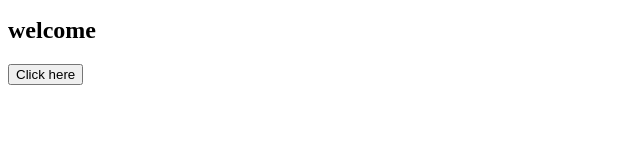
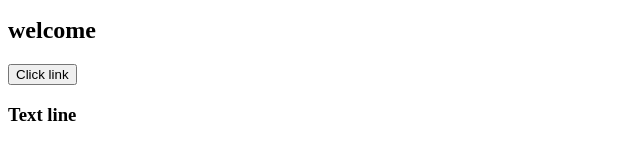
Before and after one commit to amozhi399/arulmozhi, a plain HTML site: page index.html in a window 1280 px wide. Shown: the part 162-322 px from the top of the page, 0-640 px from the left. Drawn offline with Linux system fonts and the light colour scheme.

Commit message:
updtaed text

```diff
--- a/index.html
+++ b/index.html
@@ -11,7 +11,9 @@
 <h1>Test</h1>
 <button>Click here</button>
 <h2>welcome</h2>
-<button>Click here </button>
+<button>Click link</button>
+<h3>Text line</h3>
+
 
 
 
```
